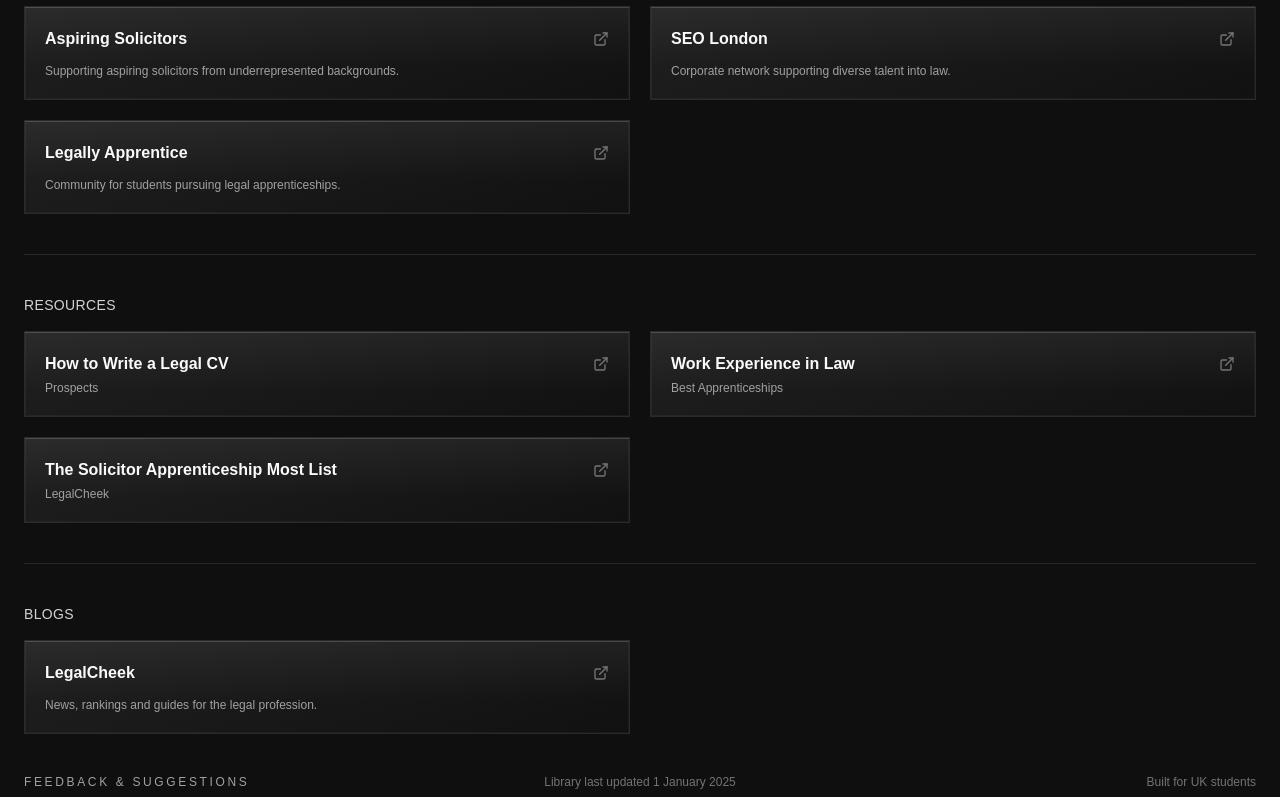
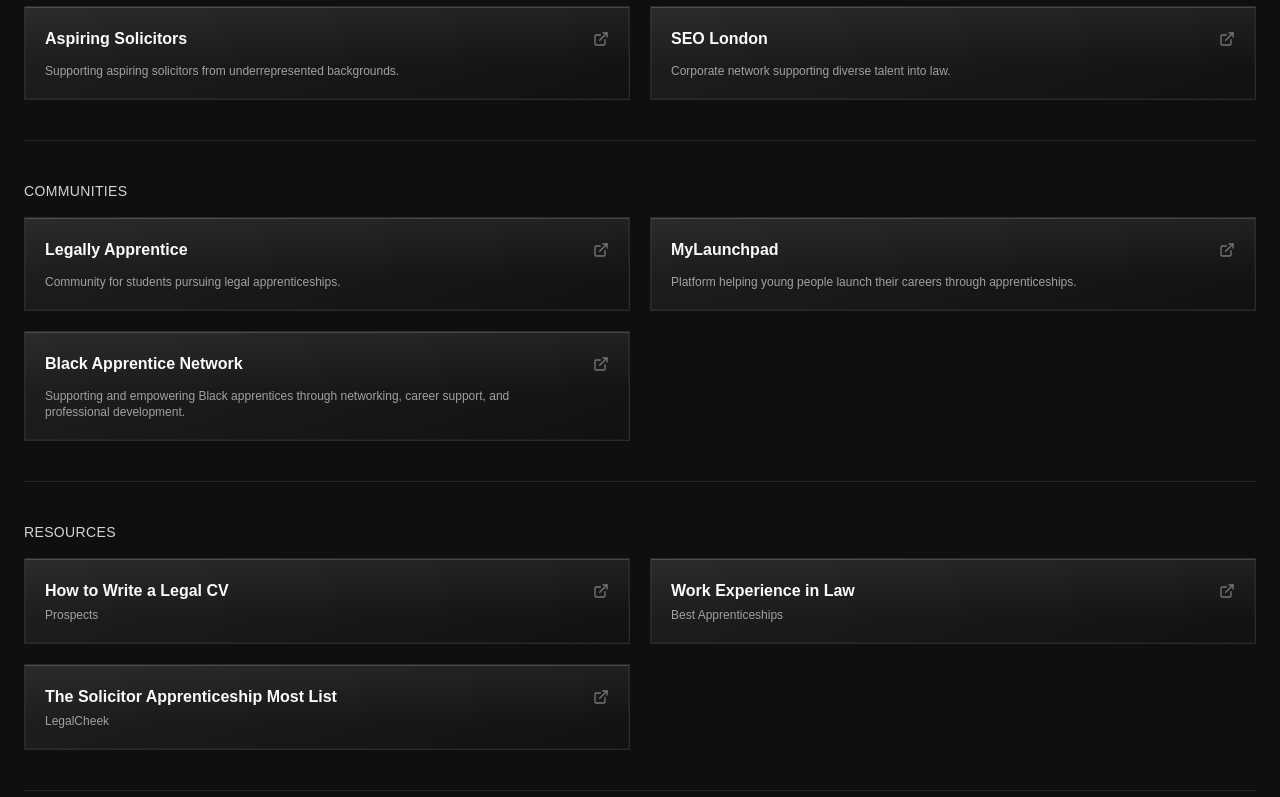
Before and after one commit to NishantBrahmbhatt/aprntcshp, a Next.js app: page /industries/law in a window 1280 px wide. Shown: the part 2000-2797 px from the top of the page. Built offline with nearby package versions, Linux system fonts and the light colour scheme.

Commit message:
added communities section to Law

```diff
--- a/app/industries/law/page.tsx
+++ b/app/industries/law/page.tsx
@@ -8,6 +8,7 @@
 import { Orbitron } from "next/font/google";
 import {
   blogs,
+  communities,
   firms,
   organisations,
   resources,
@@ -26,6 +27,7 @@
 const SECTION_IDS = {
   firms: "law-section-firms",
   organisations: "law-section-organisations",
+  communities: "law-section-communities",
   resources: "law-section-resources",
   blogs: "law-section-blogs",
 } as const;
@@ -33,6 +35,7 @@
 const SECTION_PILLS: { id: string; label: string }[] = [
   { id: SECTION_IDS.firms, label: "Firms" },
   { id: SECTION_IDS.organisations, label: "Organisations" },
+  { id: SECTION_IDS.communities, label: "Communities" },
   { id: SECTION_IDS.resources, label: "Resources" },
   { id: SECTION_IDS.blogs, label: "Blogs" },
 ];
@@ -259,6 +262,7 @@
 
   const firmsRef = useRef<HTMLElement | null>(null);
   const organisationsRef = useRef<HTMLElement | null>(null);
+  const communitiesRef = useRef<HTMLElement | null>(null);
   const resourcesRef = useRef<HTMLElement | null>(null);
   const blogsRef = useRef<HTMLElement | null>(null);
 
@@ -271,6 +275,7 @@
     const sections = [
       firmsRef.current,
       organisationsRef.current,
+      communitiesRef.current,
       resourcesRef.current,
       blogsRef.current,
     ].filter((n): n is HTMLElement => n !== null);
@@ -374,6 +379,26 @@
           <SectionDivider />
 
           <section
+            ref={communitiesRef}
+            id={SECTION_IDS.communities}
+            className="scroll-mt-[72px] space-y-4 py-10"
+          >
+            <SectionHeading title="Communities" />
+            <div className="grid gap-5 md:grid-cols-2">
+              {communities.map((item) => (
+                <OrganisationCard
+                  key={item.url}
+                  name={item.name}
+                  description={item.description}
+                  href={item.url}
+                />
+              ))}
+            </div>
+          </section>
+
+          <SectionDivider />
+
+          <section
             ref={resourcesRef}
             id={SECTION_IDS.resources}
             className="scroll-mt-[72px] space-y-4 py-10"
--- a/lib/data/industries/law.ts
+++ b/lib/data/industries/law.ts
@@ -153,10 +153,25 @@
     description: "Corporate network supporting diverse talent into law.",
     url: "https://www.linkedin.com/company/seo-london-corporate-law/",
   },
+];
+
+export const communities = [
   {
     name: "Legally Apprentice",
     description: "Community for students pursuing legal apprenticeships.",
-    url: "https://legallyapprentice.com",
+    url: "https://www.linkedin.com/company/legally-apprentice/",
+  },
+  {
+    name: "MyLaunchpad",
+    description:
+      "Platform helping young people launch their careers through apprenticeships.",
+    url: "https://www.linkedin.com/company/mylaunchpaduk/posts/?feedView=all",
+  },
+  {
+    name: "Black Apprentice Network",
+    description:
+      "Supporting and empowering Black apprentices through networking, career support, and professional development.",
+    url: "https://www.blackapprenticenetwork.co.uk/",
   },
 ];
 
```
